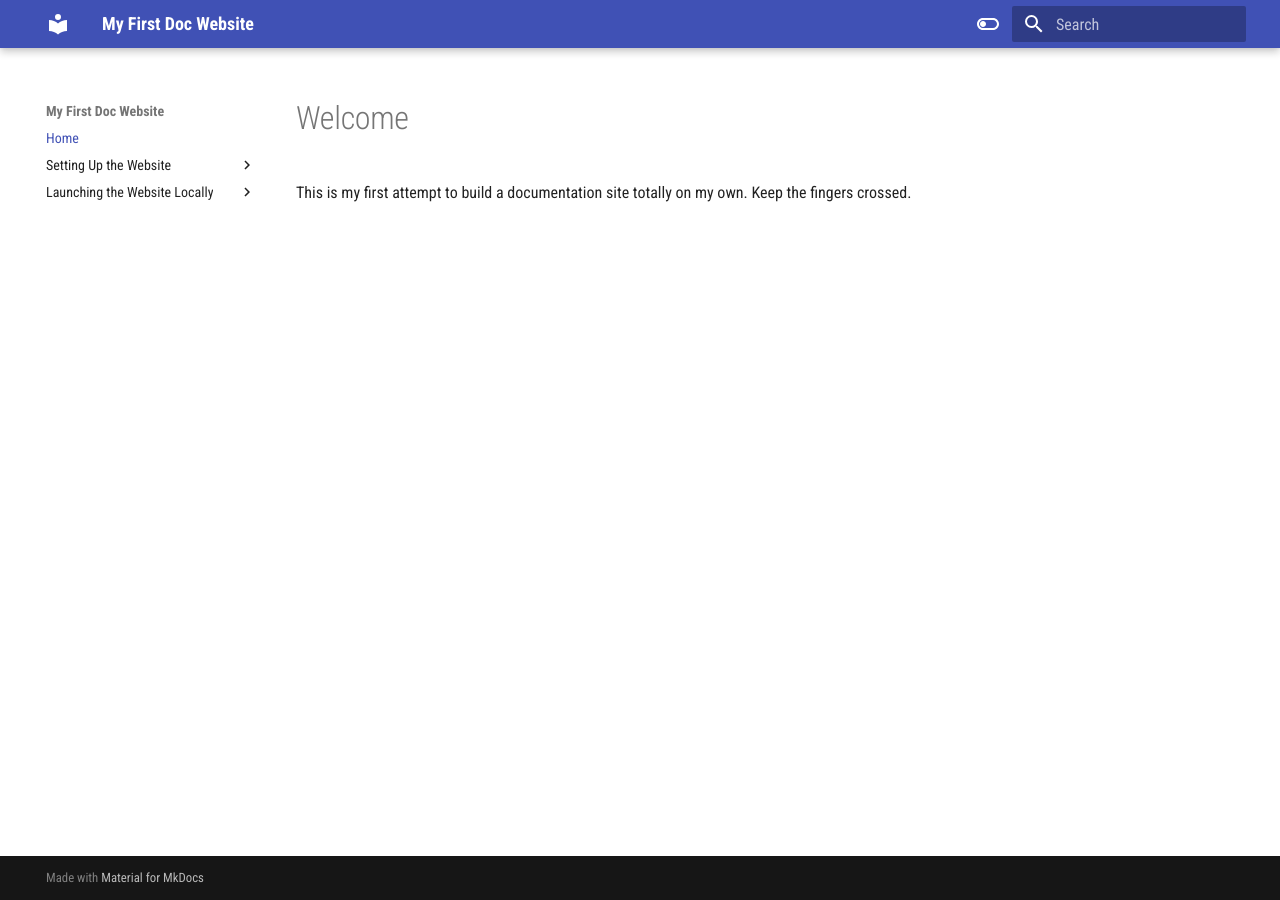
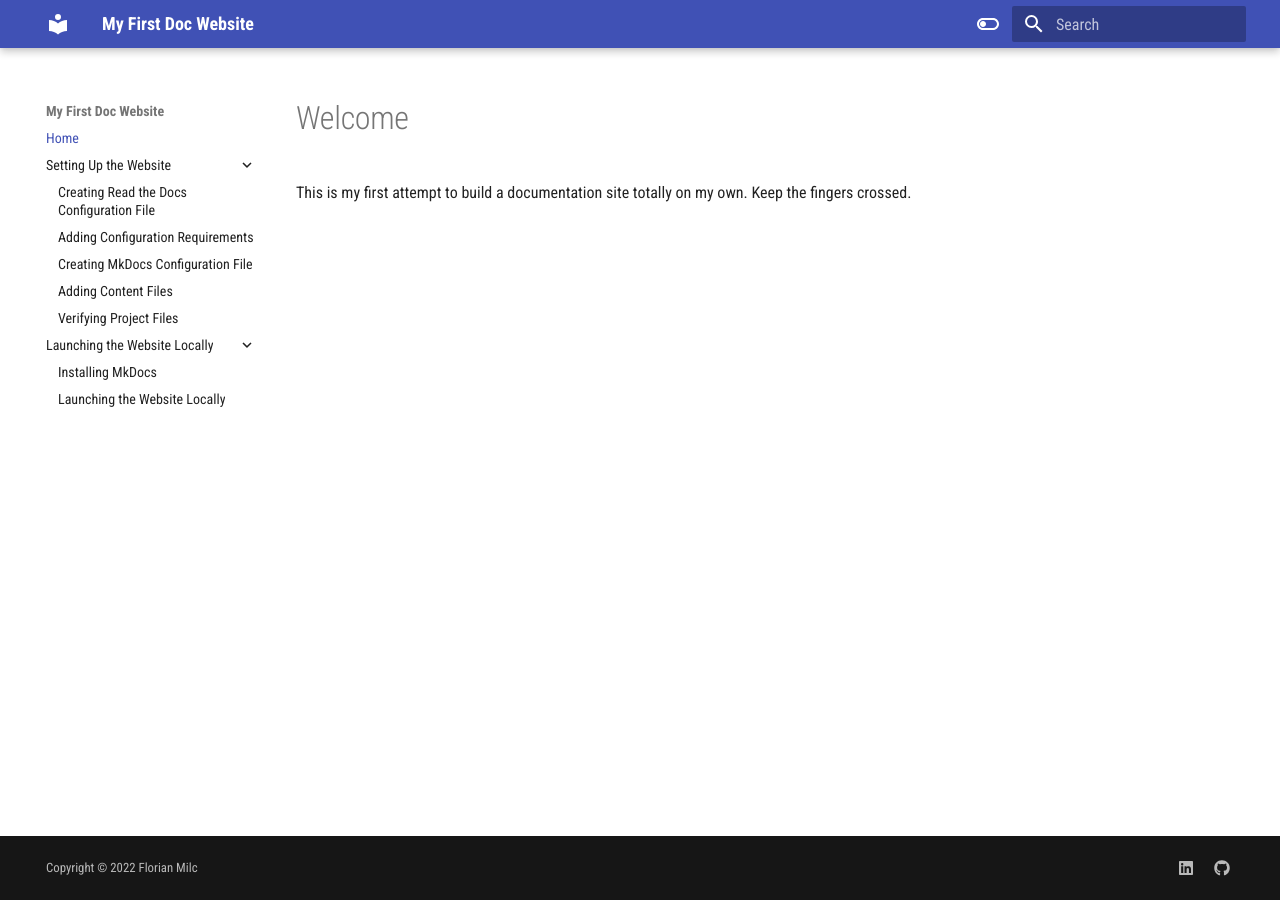
Before and after one commit to florianmilc/rtd-mkdocs, an MkDocs documentation site: the page built from docs/index.md, in a window 1280 px wide. Built offline with MkDocs 1.6.1 and Material for MkDocs 9.7.7, drawn with Linux system fonts in a browser that asks for light colours.

Commit message:
Adding footnote and customize the layout

```diff
--- a/mkdocs.yml
+++ b/mkdocs.yml
@@ -1,3 +1,5 @@
+copyright: Copyright &copy; 2022 Florian Milc
+
 site_name: My First Doc Website
 theme:
   name: material
@@ -13,7 +15,17 @@ theme:
         icon: material/toggle-switch
         name: Switch to Whie Mode
   features:
-    - content.code.annotate
+      - content.code.annotate
+      - navigation.top
+      - navigation.expand
+      - toc.integrate
+extra:
+  generator: false
+  social:
+    - icon: fontawesome/brands/linkedin
+      link: https://www.linkedin.com/in/florian-milc/
+    - icon: fontawesome/brands/github
+      link: https://github.com/florianmilc/rtd-mkdocs
 
 markdown_extensions:
   - pymdownx.highlight:
```
